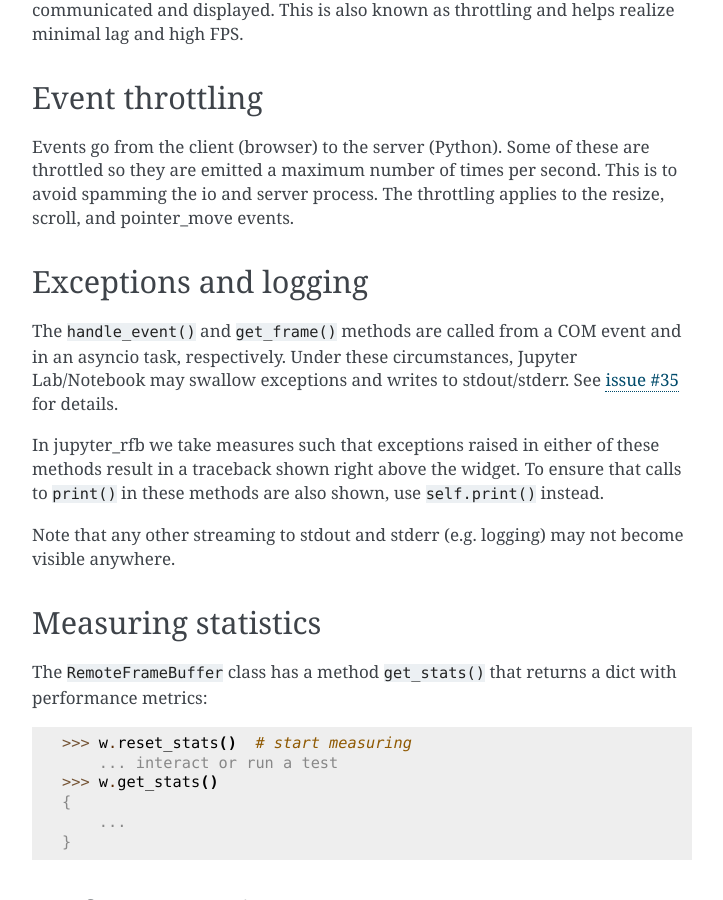
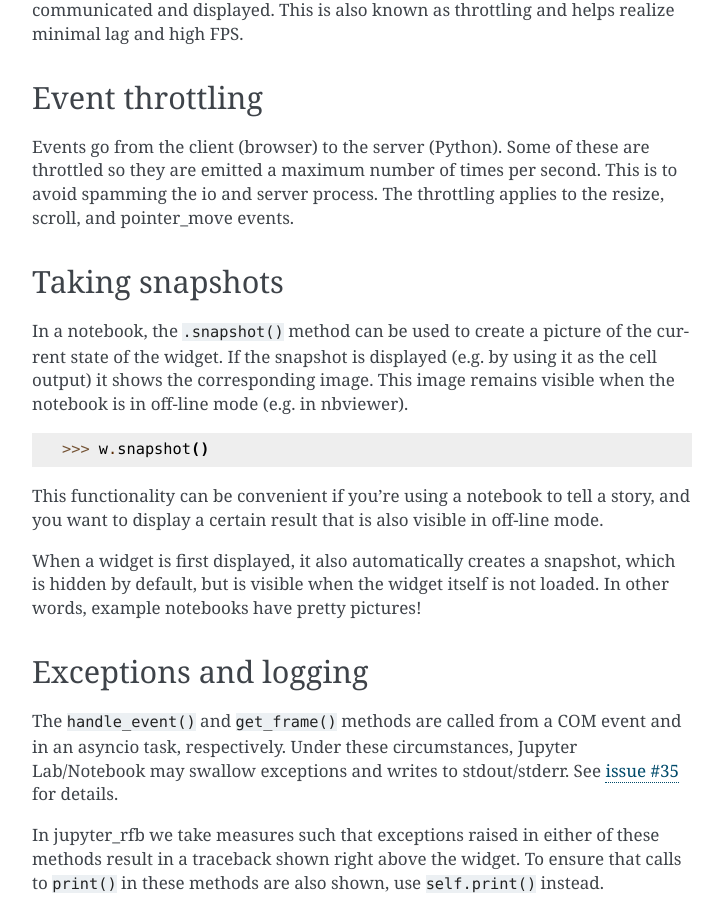
Before and after one commit to vispy/jupyter_rfb, a Sphinx documentation site: the page built from docs/guide.rst, in a window 1280 px wide and 900 px high, scrolled down 1376 px. Shown: the whole window, without its empty margins (388-1111 px from the left). Built offline with Sphinx 7.4.7, drawn with Linux system fonts in a browser that asks for light colours; pages that are not in the unit, such as notebooks, are missing from menus; the version number could not be read and is left out.

Commit message:
Add docs

```diff
--- a/docs/examples/index.rst
+++ b/docs/examples/index.rst
@@ -9,8 +9,12 @@ This is a list of example notebooks demonstrating the use of jupyter_rfb:
     hello_world.ipynb
     interaction1.ipynb
     interaction2.ipynb
+    ipywidgets_embed.ipynb
     performance.ipynb
     push.ipynb
+    pygfx1.ipynb
+    pygfx2.ipynb
+    pygfx3.ipynb
     video.ipynb
     vispy1.ipynb
     wgpu1.ipynb
--- a/docs/guide.rst
+++ b/docs/guide.rst
@@ -80,6 +80,28 @@ second. This is to avoid spamming the io and server process. The
 throttling applies to the resize, scroll, and pointer_move events.
 
 
+Taking snapshots
+----------------
+
+In a notebook, the ``.snapshot()`` method can be used to create a picture
+of the current state of the widget. If the snapshot is displayed (e.g. by
+using it as the cell output) it shows the corresponding image. This image
+remains visible when the notebook is in off-line mode (e.g. in nbviewer).
+
+.. code-block:: py
+
+    >>> w.snapshot()
+
+This functionality can be convenient if you're using a notebook to tell
+a story, and you want to display a certain result that is also visible
+in off-line mode.
+
+When a widget is first displayed, it also automatically creates a
+snapshot, which is hidden by default, but is visible when the
+widget itself is not loaded. In other words, example notebooks
+have pretty pictures!
+
+
 Exceptions and logging
 ----------------------
 
@@ -103,7 +125,7 @@ Measuring statistics
 The ``RemoteFrameBuffer`` class has a method ``get_stats()`` that
 returns a dict with performance metrics:
 
-.. code-block::
+.. code-block:: py
 
     >>> w.reset_stats()  # start measuring
         ... interact or run a test
```
Also changed, not shown: docs/reference.rst (+7 -0 lines).
